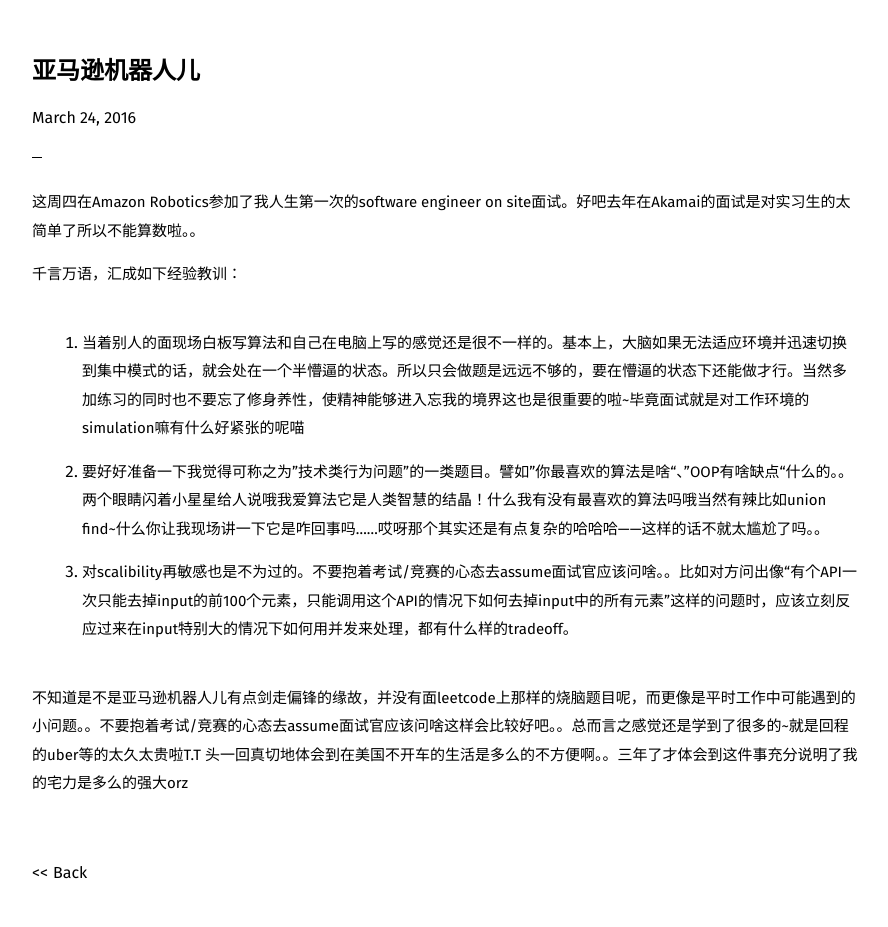
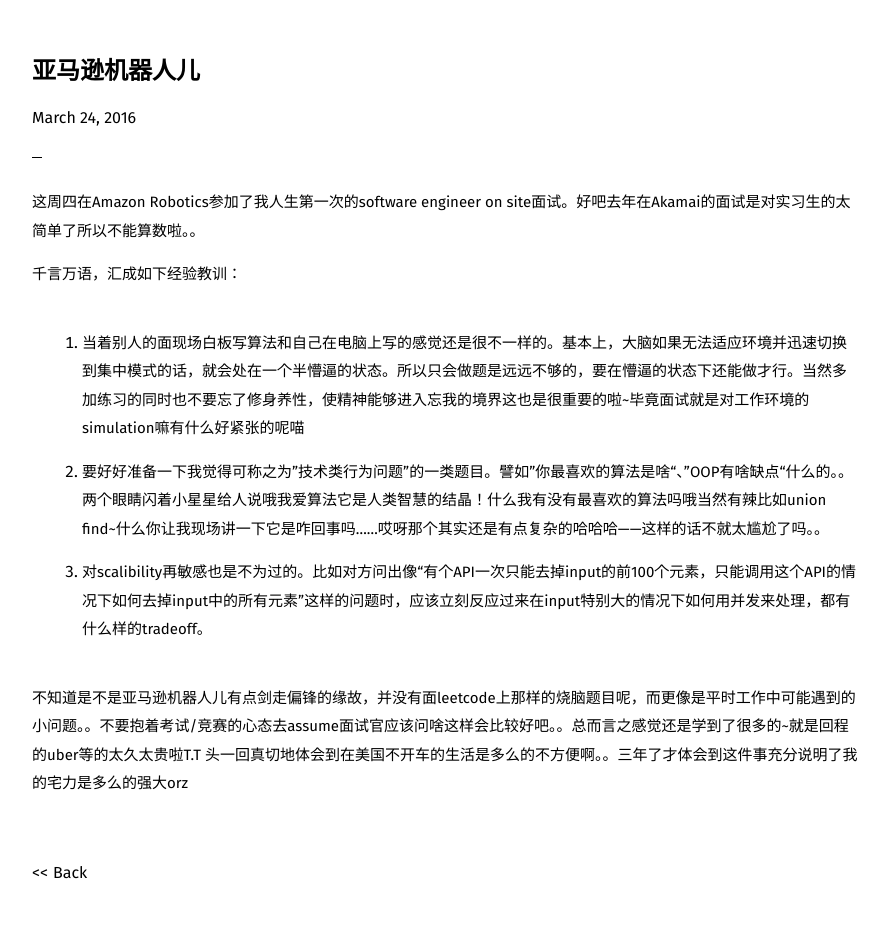
Before and after one commit to pocoapoco/pocoapoco.github.io, a Jekyll site: the page built from _posts/2016-03-25-亚马逊机器人儿.md, in a window 1280 px wide. Shown: the whole page, without its empty margins (18-906 px from the left). Built offline with Jekyll 4.4.1, drawn with Linux system fonts in a browser that asks for light colours.

Commit message:
hmmm “

```diff
--- a/_posts/2016-03-25-亚马逊机器人儿.md
+++ b/_posts/2016-03-25-亚马逊机器人儿.md
@@ -11,6 +11,6 @@
 
 2. 要好好准备一下我觉得可称之为"技术类行为问题"的一类题目。譬如”你最喜欢的算法是啥“、”OOP有啥缺点“什么的。。两个眼睛闪着小星星给人说哦我爱算法它是人类智慧的结晶！什么我有没有最喜欢的算法吗哦当然有辣比如union find~什么你让我现场讲一下它是咋回事吗……哎呀那个其实还是有点复杂的哈哈哈——这样的话不就太尴尬了吗。。
 
-3. 对scalibility再敏感也是不为过的。不要抱着考试/竞赛的心态去assume面试官应该问啥。。比如对方问出像“有个API一次只能去掉input的前100个元素，只能调用这个API的情况下如何去掉input中的所有元素”这样的问题时，应该立刻反应过来在input特别大的情况下如何用并发来处理，都有什么样的tradeoff。
+3. 对scalibility再敏感也是不为过的。比如对方问出像“有个API一次只能去掉input的前100个元素，只能调用这个API的情况下如何去掉input中的所有元素”这样的问题时，应该立刻反应过来在input特别大的情况下如何用并发来处理，都有什么样的tradeoff。
 
 不知道是不是亚马逊机器人儿有点剑走偏锋的缘故，并没有面leetcode上那样的烧脑题目呢，而更像是平时工作中可能遇到的小问题。。不要抱着考试/竞赛的心态去assume面试官应该问啥这样会比较好吧。。总而言之感觉还是学到了很多的~就是回程的uber等的太久太贵啦T.T 头一回真切地体会到在美国不开车的生活是多么的不方便啊。。三年了才体会到这件事充分说明了我的宅力是多么的强大orz
```
